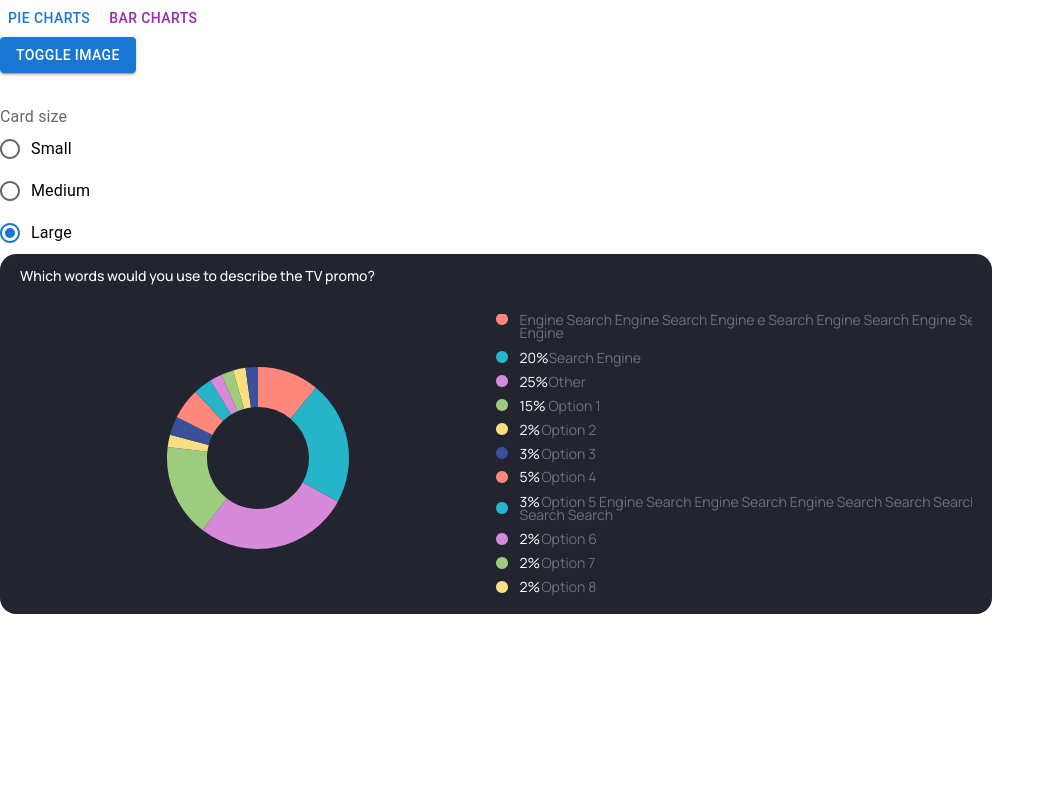
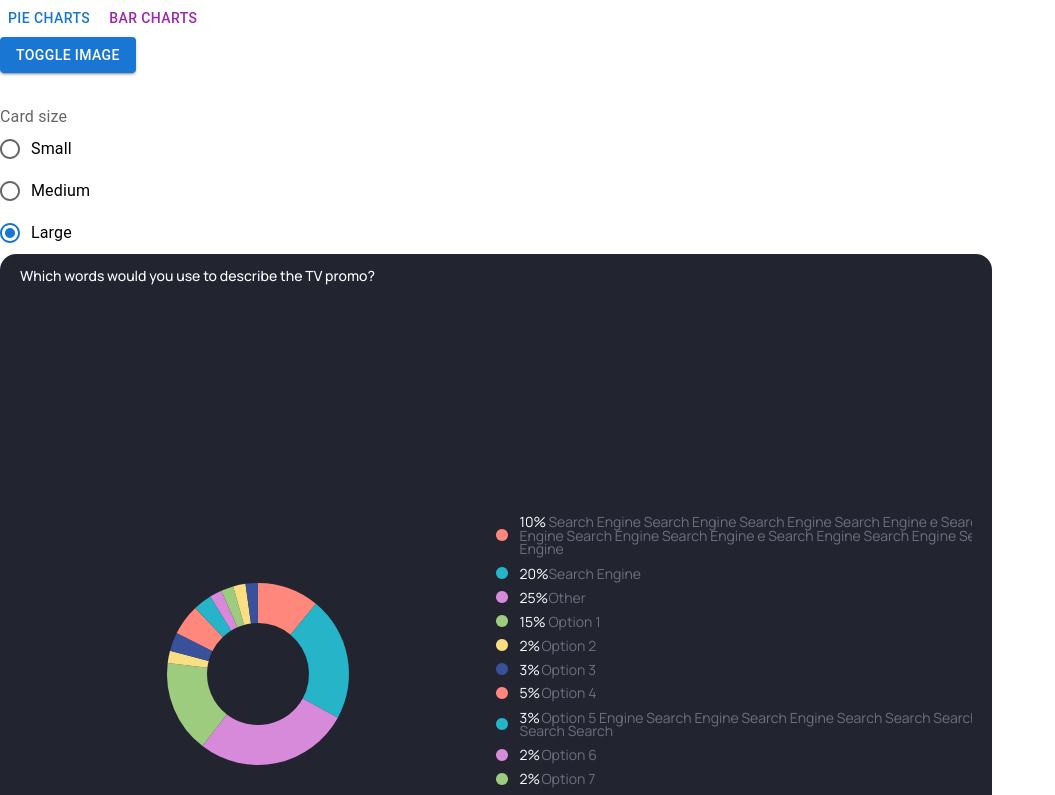
Before and after one commit to valeriagora/card-charts, a Next.js app: page /pie in a window 1280 px wide. Shown: the top 795 px of the page, without its empty margins (0-1055 px from the left). Built offline with nearby package versions, Linux system fonts and the light colour scheme.

Commit message:
legend height issue in L card

```diff
--- a/src/app/pie/components/PieChart.tsx
+++ b/src/app/pie/components/PieChart.tsx
@@ -55,10 +55,6 @@ const pieData = [
   { value: 2, name: "Option 7", imageKey: "image10" },
   { value: 2, name: "Option 8", imageKey: "image11" },
   { value: 2, name: "Option 9", imageKey: "image12" },
-  // { value: 2, name: "Option 10" },
-  // { value: 2, name: "Option 11" },
-  // { value: 8, name: "Option 12" },
-  // { value: 2, name: "Option 13" },
 ];
 const MIN_L_CHART_HEIGHT = 188;
 const PieChartContainer = styled("div")<{
@@ -156,7 +152,7 @@ any) {
         <PieChartContainer
           size={size}
           ref={containerRef}
-          height={pieData.length * 24}
+          height={pieData.length * 60}
           // height={
           //   withImageOptions
           //     ? pieData.length * PIE_L_OPTION_WITH_IMAGE_HEIGHT
--- a/src/data/pie.ts
+++ b/src/data/pie.ts
@@ -73,6 +73,7 @@ const pieLegend: LegendComponentOption = {
   //   backgroundColor:
   //     "https://images.unsplash.com/photo-1704972841788-86fac20fc87e?q=80&w=2942&auto=format&fit=crop&ixlib=rb-4.0.3&ixid=M3wxMjA3fDB8MHxwaG90by1wYWdlfHx8fGVufDB8fHx8fA%3D%3D",
   // },
+  // height: 700,
 };
 const pieLegendTextStyle = {
   width: pieLegendWidths.small,
```
